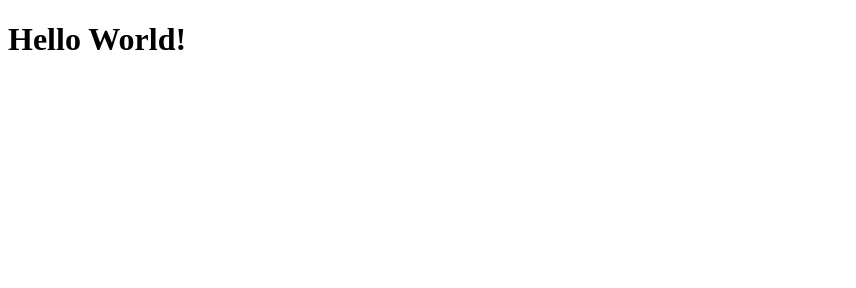
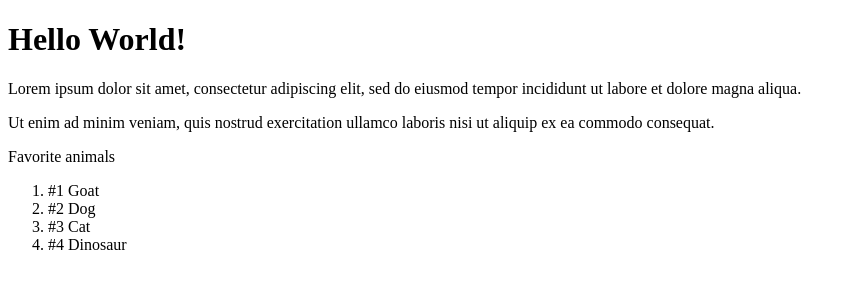
Before and after one commit to RJAYMG/git_test, a plain HTML site: page index.html in a window 1280 px wide. Shown: the whole page, without its empty margins (0-856 px from the left). Drawn offline with Linux system fonts and the light colour scheme.

Commit message:
i guess something cool happened

```diff
--- a/index.html
+++ b/index.html
@@ -7,5 +7,15 @@
     </head>
     <body>
         <h1>Hello World!</h1>
+        <p>Lorem ipsum dolor sit amet, consectetur adipiscing elit, sed do eiusmod tempor incididunt ut labore et dolore magna aliqua.</p>
+        <p>Ut enim ad minim veniam, quis nostrud exercitation ullamco laboris nisi ut aliquip ex ea commodo consequat.</p>
+
+        <p>Favorite animals</p>
+        <ol>
+            <li>#1 Goat</li>
+            <li>#2 Dog</li>
+            <li>#3 Cat</li>
+            <li>#4 Dinosaur</li>
+        </ol>
     </body>
-</htm
+</html>
```
Also changed, not shown: odin-links-and-images/index.html (+12 -0 lines), odin-links-and-images/pages/about.html (added, +12 -0 lines), odin-links-and-images/images/dog.png (added).
